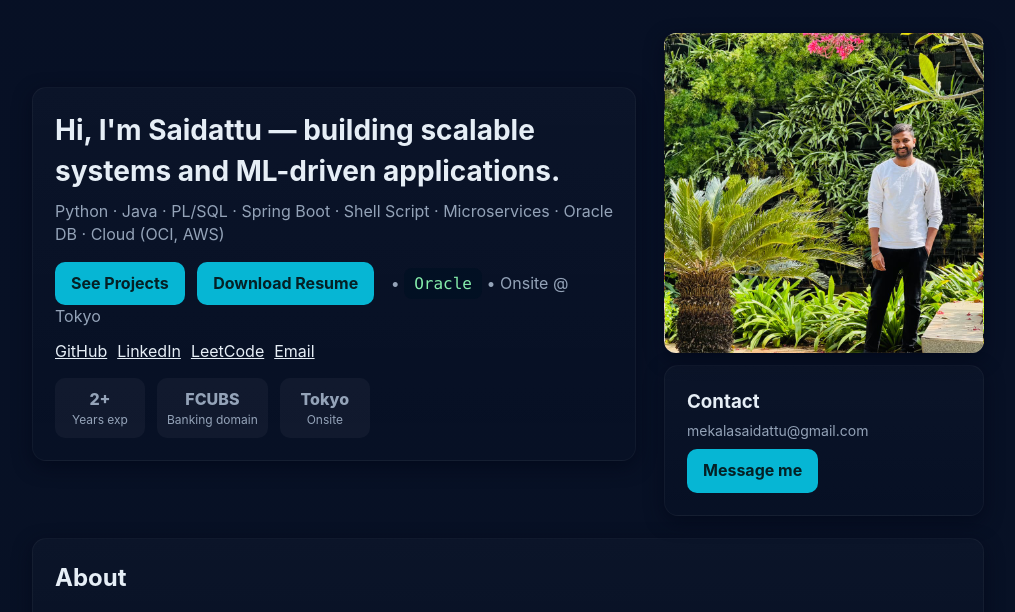
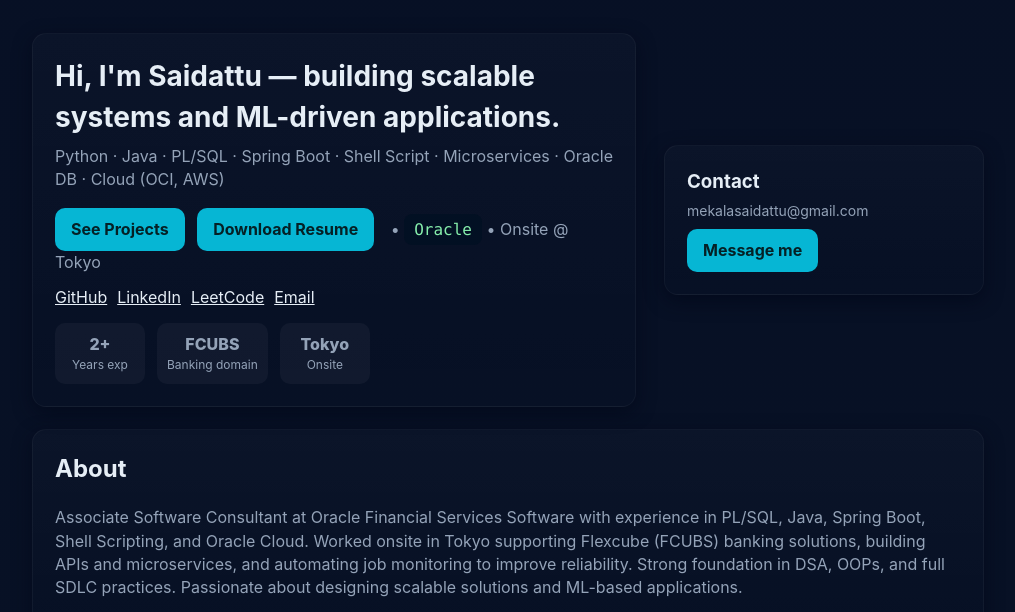
Before and after one commit to Saidattu1235/saidattu_portfolio, a plain HTML site: page index.html in a window 1280 px wide. Shown: the part 123-735 px from the top of the page, without its empty margins (132-1147 px from the left). Drawn offline with Linux system fonts and the light colour scheme.

Commit message:
Update index.html

```diff
--- a/index.html
+++ b/index.html
@@ -81,7 +81,6 @@
       </div>
 
       <aside class="profile-right">
-        <div class="profile-photo card"></div>
         <div class="card" style="width:100%">
           <h3 style="margin-top:0;margin-bottom:6px">Contact</h3>
           <div style="color:var(--muted);font-size:14px">mekalasaidattu@gmail.com</div>
```
